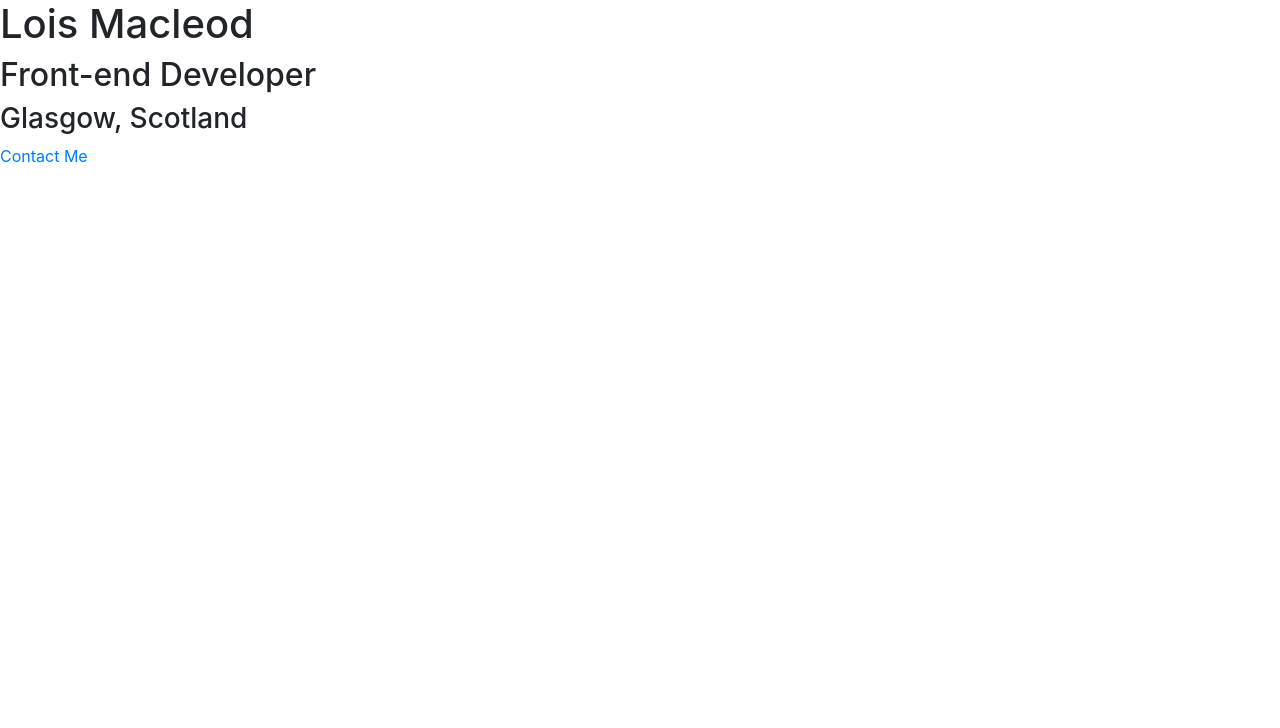
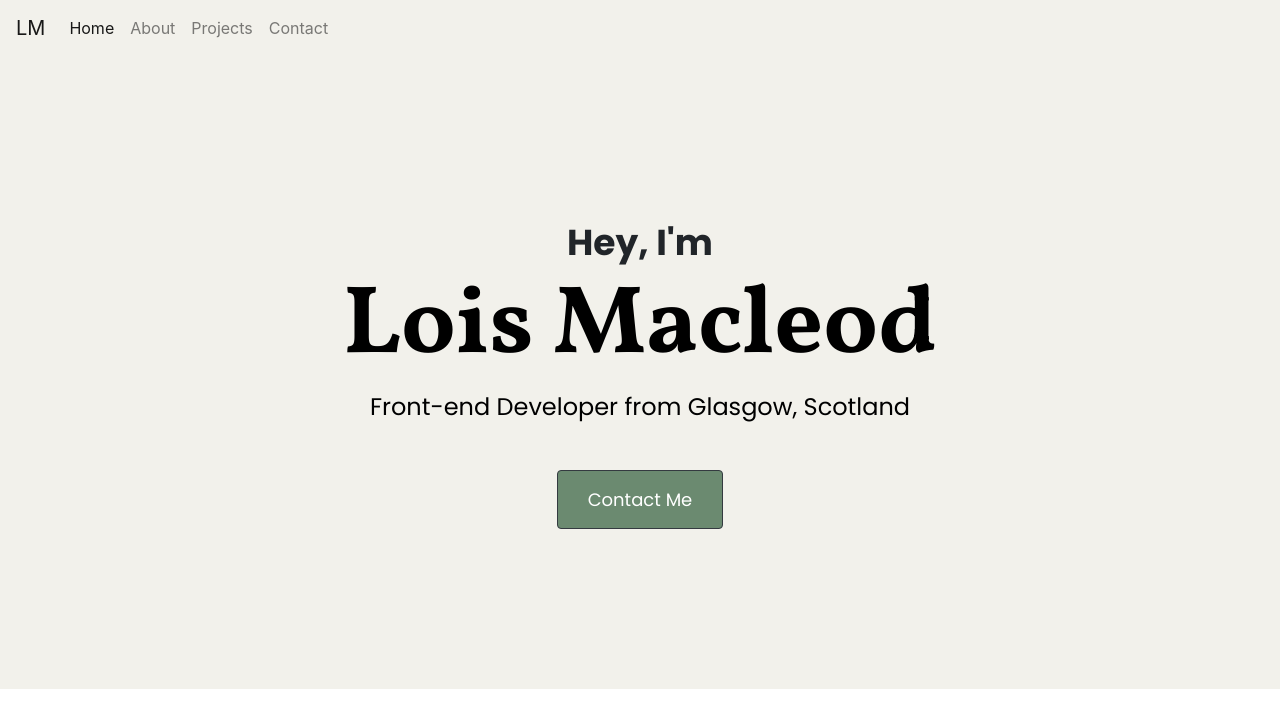
Before and after one commit to loisMac/portfolio, a plain HTML site: page index.html in a window 1280 px wide. Drawn offline with nearby package versions, Linux system fonts and the light colour scheme.

Commit message:
Began styling, added navbar

```diff
--- a/css/style.css
+++ b/css/style.css
@@ -0,0 +1,54 @@
+:root {
+    --branding-color: #F2F1EB;
+}
+
+.navbar {
+    background-color: #F2F1EB;
+
+}
+
+.navbar a {
+    color: black;
+}
+
+
+h1, h2, h3, h4, h5, h6 {
+    font-family: "Vollkorn", serif;
+    color: black;
+    font-weight: bold;
+}
+
+
+.hero {
+    background-color: #F2F1EB;
+    text-align: center;
+    padding: 160px 20px;
+}
+
+.hero p {
+    font-family: "Poppins", serif;
+    font-size: 36px;
+    font-weight: bold;
+    margin: 0;
+}
+
+.hero h1 {
+    font-family: "Vollkorn", serif;
+    font-size: 96px;
+    font-weight: bold;
+}
+
+.hero h2 {
+    font-family: "Poppins", serif;
+    font-weight: normal;
+    font-size: 24px;
+}
+
+.hero .btn-branding {
+    font-family: "Poppins", serif;
+    font-size: 18px;
+    background-color: #6b8a70;
+    border-radius: 4px;
+    line-height: 27px;
+    padding: 15px 30px;
+}
--- a/index.html
+++ b/index.html
@@ -11,6 +11,7 @@
 <link rel="preconnect" href="https://fonts.googleapis.com">
 <link rel="preconnect" href="https://fonts.gstatic.com" crossorigin>
 <link href="https://fonts.googleapis.com/css2?family=Poppins:ital,wght@0,100;0,200;0,300;0,400;0,500;0,600;0,700;0,800;0,900;1,100;1,200;1,300;1,400;1,500;1,600;1,700;1,800;1,900&family=Vollkorn:ital,wght@0,400..900;1,400..900&display=swap" rel="stylesheet">
+<link rel="stylesheet" href="/css/style.css">
     <link rel="stylesheet"
     href="https://cdn.jsdelivr.net/npm/bootstrap@4.3.1/dist/css/bootstrap.min.css"
     integrity="sha384-ggOyR0iXCbMQv3Xipma34MD+dH/1fQ784/j6cY/iJTQUOhcWr7x9JvoRxT2MZw1T"
@@ -18,11 +19,35 @@
     <title>Lois Macleod - Portfolio</title>
 </head>
 <body>
+    <nav class="navbar navbar-expand-lg navbar-light">
+        <a class="navbar-brand" href="/index.html">LM</a>
+        <button class="navbar-toggler" type="button" data-toggle="collapse" data-target="#navbarNav" aria-controls="navbarNav" aria-expanded="false" aria-label="Toggle navigation">
+          <span ><i class="fa-solid fa-bars"></i></span>
+        </button>
+        <div class="collapse navbar-collapse" id="navbarNav">
+          <ul class="navbar-nav">
+            <li class="nav-item active">
+              <a class="nav-link" href="/index.html">Home</a>
+            </li>
+            <li class="nav-item">
+                <a class="nav-link" href="/about.html">About</a>
+              </li>
+            <li class="nav-item">
+              <a class="nav-link" href="/projects.html">Projects</a>
+            </li>
+            <li class="nav-item">
+              <a class="nav-link" href="#">Contact</a>
+            </li>
+          </ul>
+        </div>
+      </nav>
     <div class="hero">
+        <p>Hey, I'm</p>
     <h1>Lois Macleod</h1>
-    <h2>Front-end Developer</h2>
-    <h3>Glasgow, Scotland</h3>
-    <a href="#">Contact Me</a>
+    <h2 class="mb-5">Front-end Developer from Glasgow, Scotland</h2>
+    <div>
+    <a href="#" class="btn btn-branding btn-dark">Contact Me</a>
+</div>
 </div>
 
     <script src="https://code.jquery.com/jquery-3.3.1.slim.min.js" integrity="sha384-q8i/X+965DzO0rT7abK41JStQIAqVgRVzpbzo5smXKp4YfRvH+8abtTE1Pi6jizo" crossorigin="anonymous"></script>
```
